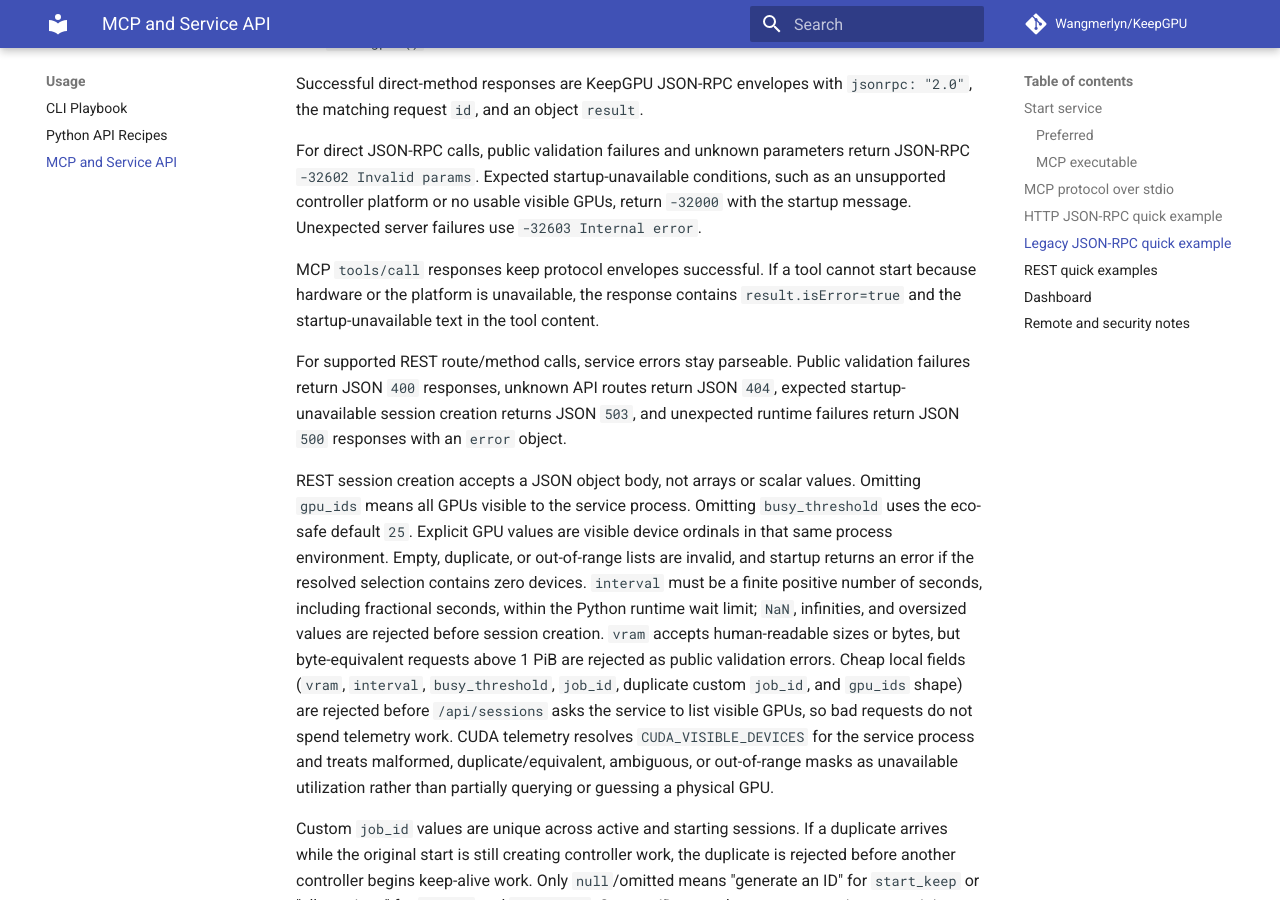
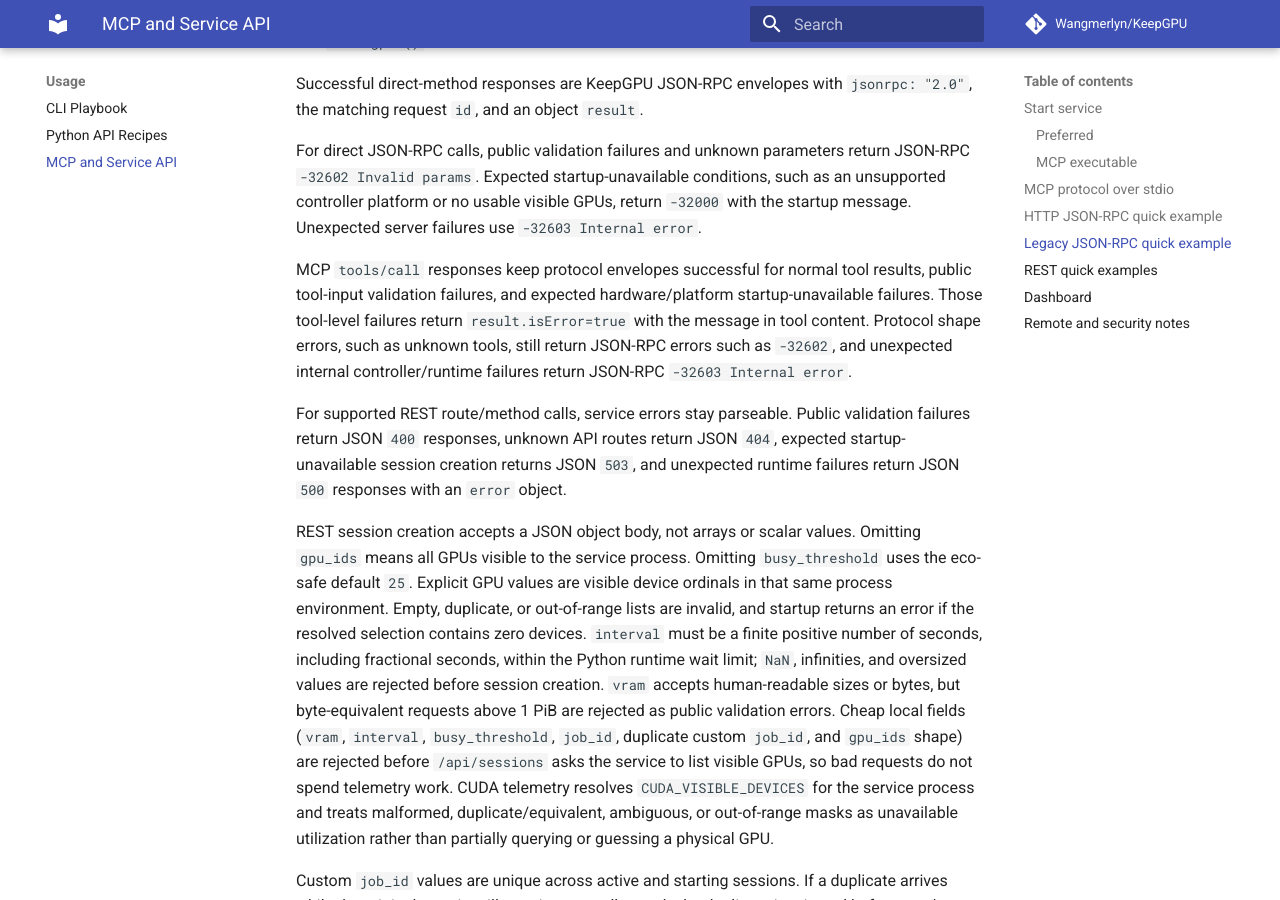
Before and after one commit to Wangmerlyn/KeepGPU, an MkDocs documentation site: the page built from docs/guides/mcp.md, in a window 1280 px wide and 900 px high, scrolled down 1949 px. Built offline with MkDocs 1.6.1 and Material for MkDocs 9.7.7, drawn with Linux system fonts in a browser that asks for light colours; comment, search, counter and statistics services are not loaded.

Commit message:
[mcp] fix: propagate tool internal errors
## Summary
- propagate unexpected MCP tools/call failures as JSON-RPC internal errors instead of tool-level results
- keep expected validation/startup failures as tool isError responses
- document the protocol-vs-tool error split and add regression coverage

## Verification
- PYTHONPATH=/root/new_test/KeepGPU/.worktrees/codex/mcp-tool-internal-errors/src pytest tests/mcp/test_server.py tests/mcp/test_http_api.py -q
- PYTHONPATH=/root/new_test/KeepGPU/.worktrees/codex/mcp-tool-internal-errors/src pytest tests/mcp tests/utilities/test_gpu_info.py tests/global_controller -q
- PYTHONPATH=/root/new_test/KeepGPU/.worktrees/codex/mcp-tool-internal-errors/src pytest tests -q
- PYTHONPATH=/root/new_test/KeepGPU/.worktrees/codex/mcp-tool-internal-errors/src mkdocs build
- pre-commit run --all-files
- git diff --check
- gh pr checks 137 --watch --interval 10

```diff
--- a/docs/guides/mcp.md
+++ b/docs/guides/mcp.md
@@ -91,9 +91,13 @@ conditions, such as an unsupported controller platform or no usable visible
 GPUs, return `-32000` with the startup message. Unexpected server failures use
 `-32603 Internal error`.
 
-MCP `tools/call` responses keep protocol envelopes successful. If a tool cannot
-start because hardware or the platform is unavailable, the response contains
-`result.isError=true` and the startup-unavailable text in the tool content.
+MCP `tools/call` responses keep protocol envelopes successful for normal tool
+results, public tool-input validation failures, and expected hardware/platform
+startup-unavailable failures. Those tool-level failures return
+`result.isError=true` with the message in tool content. Protocol shape errors,
+such as unknown tools, still return JSON-RPC errors such as `-32602`, and
+unexpected internal controller/runtime failures return JSON-RPC
+`-32603 Internal error`.
 
 For supported REST route/method calls, service errors stay parseable. Public
 validation failures return JSON `400` responses, unknown API routes return JSON
```
Also changed, not shown: docs/plans/mcp-tool-internal-errors.md (added, +72 -0 lines), 2 other files.
